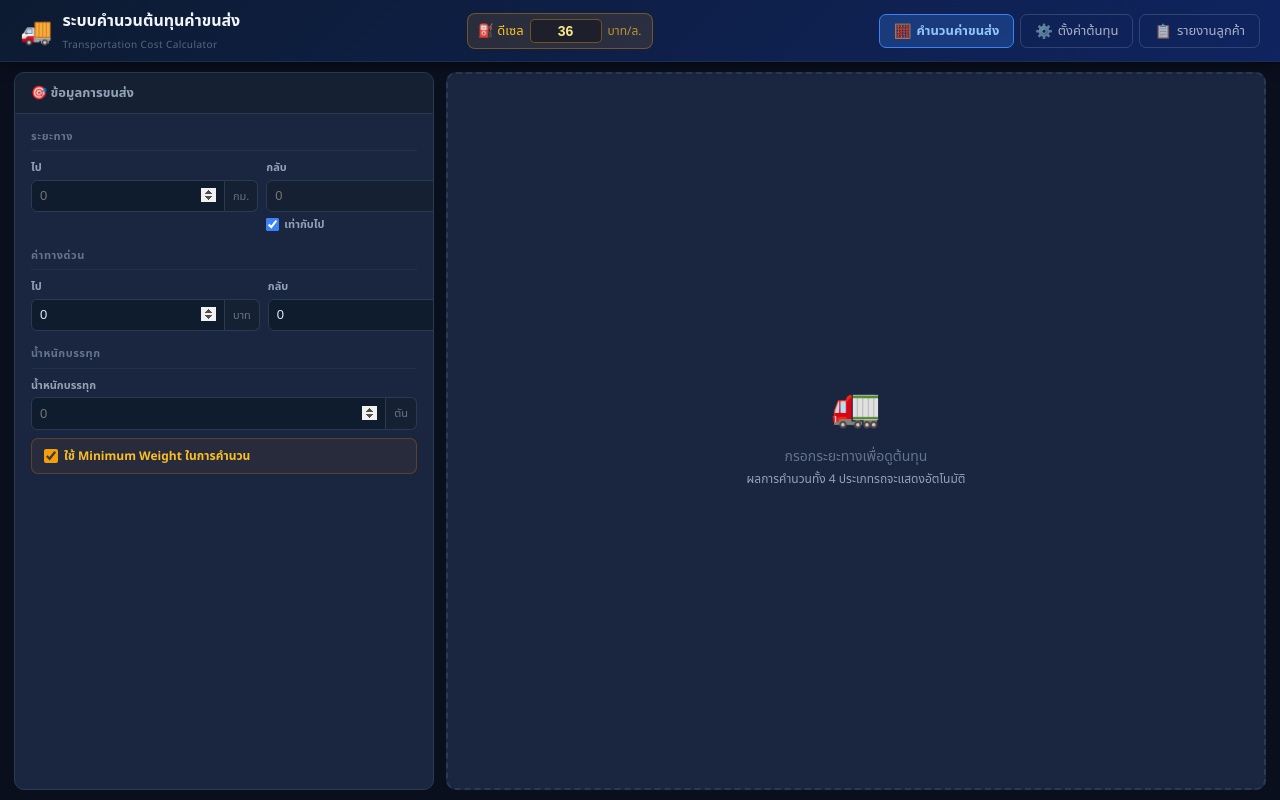
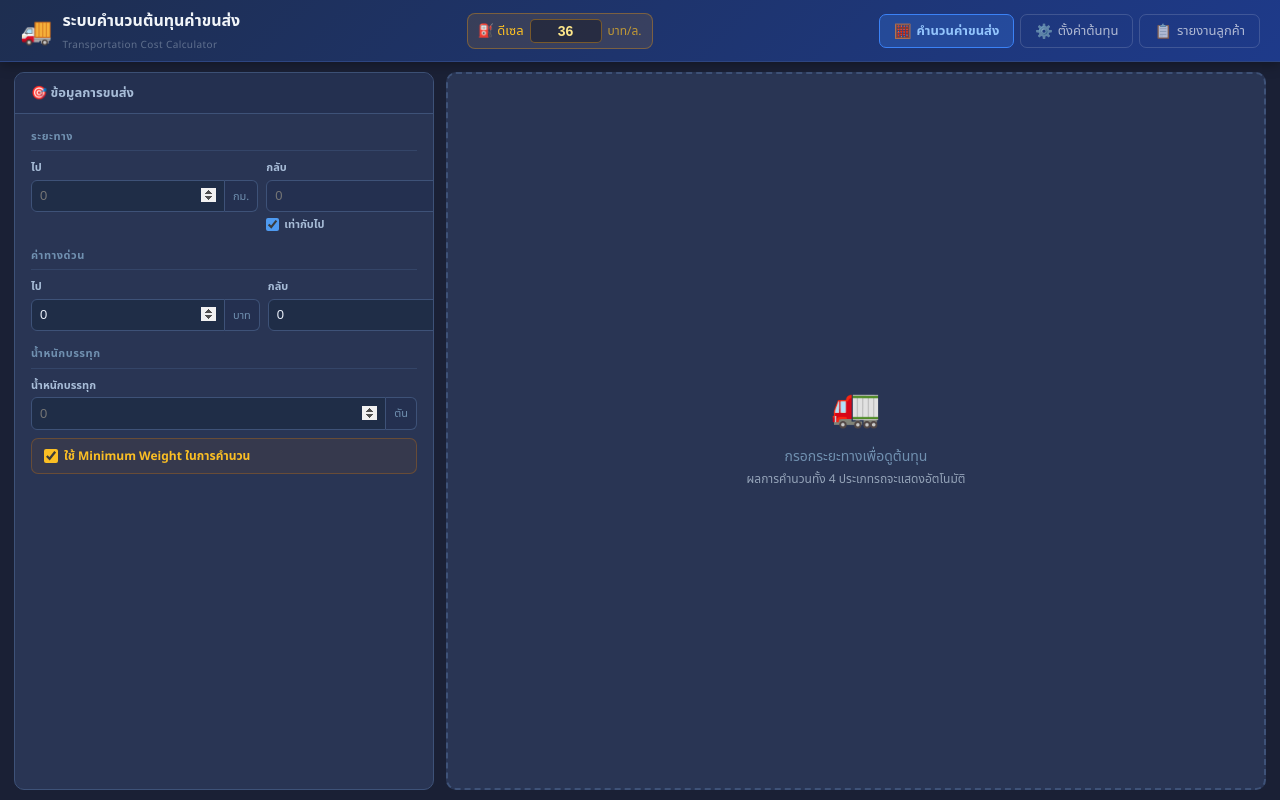
Before and after one commit to manuschais/transportation-cost, a React (Vite) app: page / in a window 1280 px wide. Built offline with nearby package versions, Linux system fonts and the light colour scheme.

Commit message:
style: lighten dark theme for better readability

```diff
--- a/src/App.css
+++ b/src/App.css
@@ -1,22 +1,22 @@
 /* ========== DARK MODE VARIABLES ========== */
 :root {
-  --bg-deep:    #0a0f1e;
-  --bg-main:    #0f172a;
-  --bg-card:    #1a2540;
-  --bg-input:   #0f1c2e;
-  --bg-subtle:  #162033;
-  --bg-hover:   #1f2f48;
-  --border:     #2a3a52;
-  --border-lt:  #233045;
-  --text-1:     #e2e8f0;
-  --text-2:     #94a3b8;
-  --text-3:     #64748b;
-  --blue:       #3b82f6;
-  --green:      #10b981;
-  --amber:      #f59e0b;
-  --purple:     #8b5cf6;
-  --cyan:       #06b6d4;
-  --red:        #ef4444;
+  --bg-deep:    #1a2035;
+  --bg-main:    #202840;
+  --bg-card:    #293554;
+  --bg-input:   #1f2d47;
+  --bg-subtle:  #243050;
+  --bg-hover:   #324068;
+  --border:     #3e5278;
+  --border-lt:  #344568;
+  --text-1:     #e8eef8;
+  --text-2:     #a8bdd8;
+  --text-3:     #7090b0;
+  --blue:       #4e9af0;
+  --green:      #22d3a0;
+  --amber:      #fbbf24;
+  --purple:     #a78bfa;
+  --cyan:       #22d3ee;
+  --red:        #f87171;
 }
 
 /* ========== APP LAYOUT ========== */
@@ -31,10 +31,10 @@
 /* ========== HEADER ========== */
 .app-header {
   flex-shrink: 0;
-  background: linear-gradient(135deg, #0d1b31 0%, #0f2460 100%);
+  background: linear-gradient(135deg, #1e2e50 0%, #1e3a8a 100%);
   color: white;
-  box-shadow: 0 2px 12px rgba(0,0,0,0.5);
-  border-bottom: 1px solid #1a2f50;
+  box-shadow: 0 2px 12px rgba(0,0,0,0.35);
+  border-bottom: 1px solid #2d4580;
   z-index: 100;
 }
 
```
